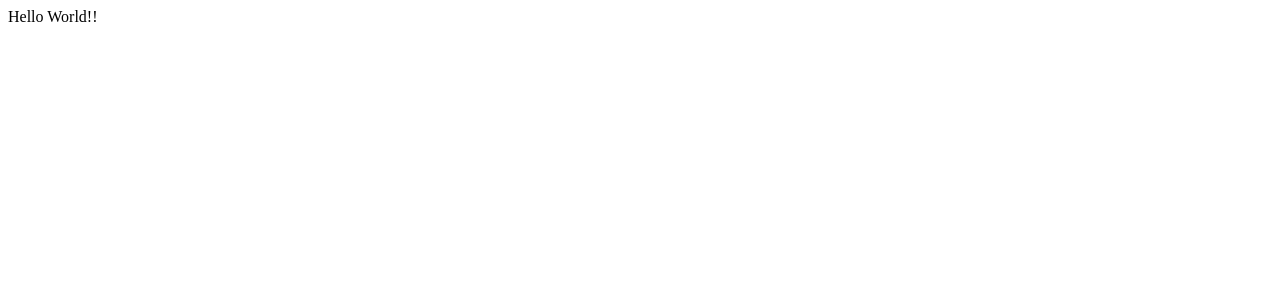
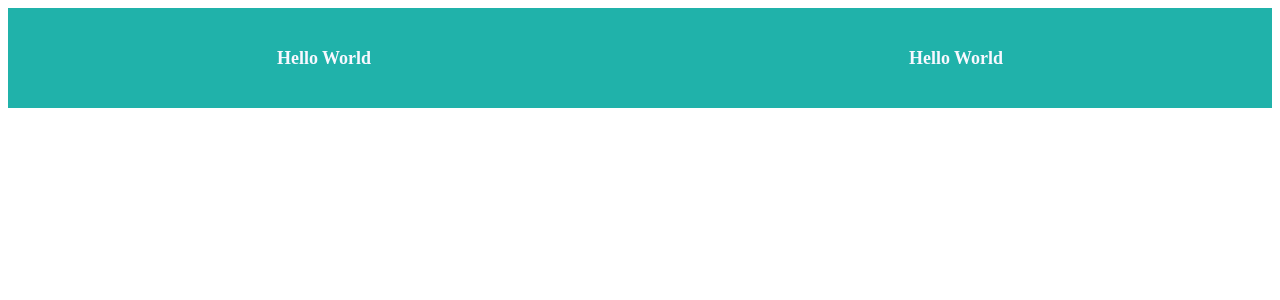
Before and after one commit to junkbin/AngularTutorial, an Angular app in the folder LayoutTutorial/: page /page3 in a window 1280 px wide. Shown: the top 300 px of the page. Built offline with nearby package versions, Linux system fonts and the light colour scheme.

Commit message:
page 3 center align.

```diff
--- a/LayoutTutorial/src/app/page3/page3.component.css
+++ b/LayoutTutorial/src/app/page3/page3.component.css
@@ -1,3 +1,13 @@
 .container{
     display: flex;
+    min-height: 100px;
+    background: lightseagreen;
 }
+
+.child {
+    margin:auto;
+
+    color:ghostwhite;
+    font-size: large;
+    font-weight: bold;
+}
--- a/LayoutTutorial/src/app/page3/page3.component.html
+++ b/LayoutTutorial/src/app/page3/page3.component.html
@@ -1,3 +1,9 @@
-<div >
-  Hello World!!
+<div class="container">
+  <div class="child" >
+      Hello World
+  </div>
+
+  <div class="child" >
+      Hello World
+  </div>
 </div>
```
